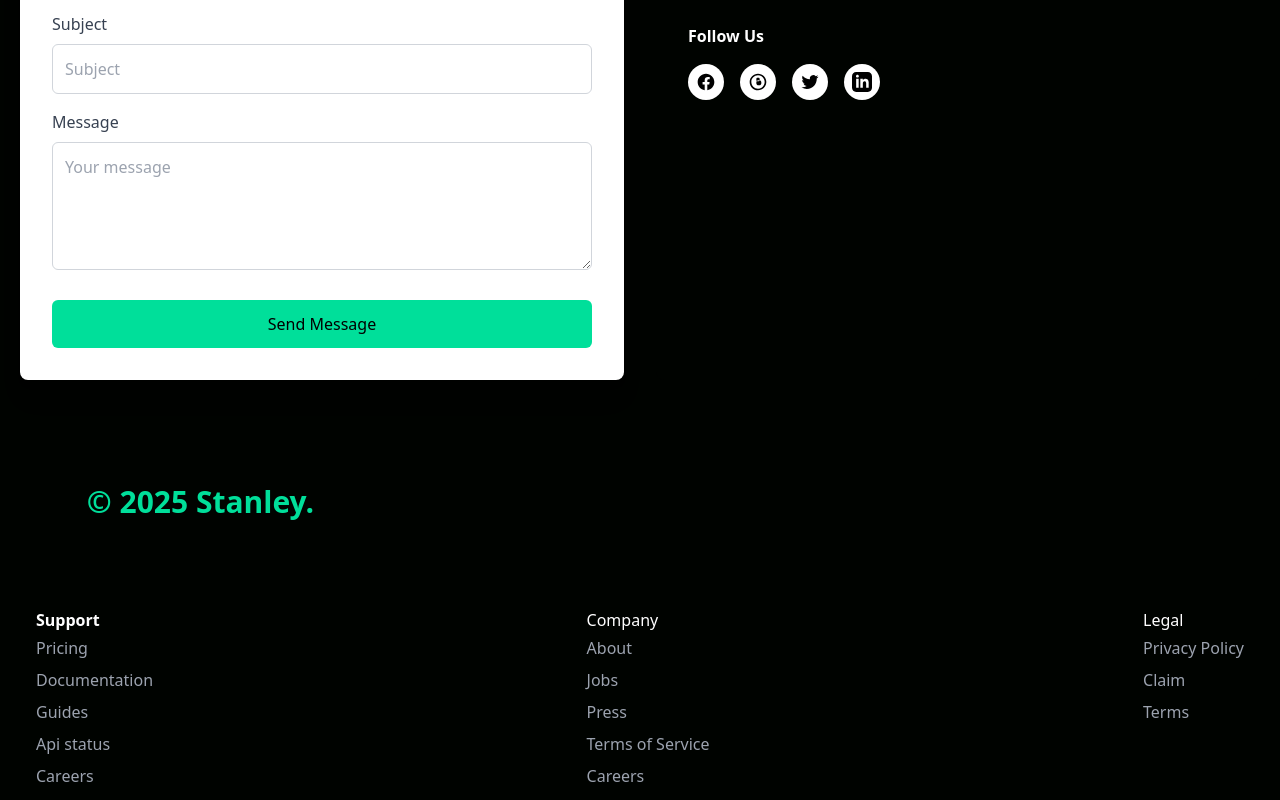
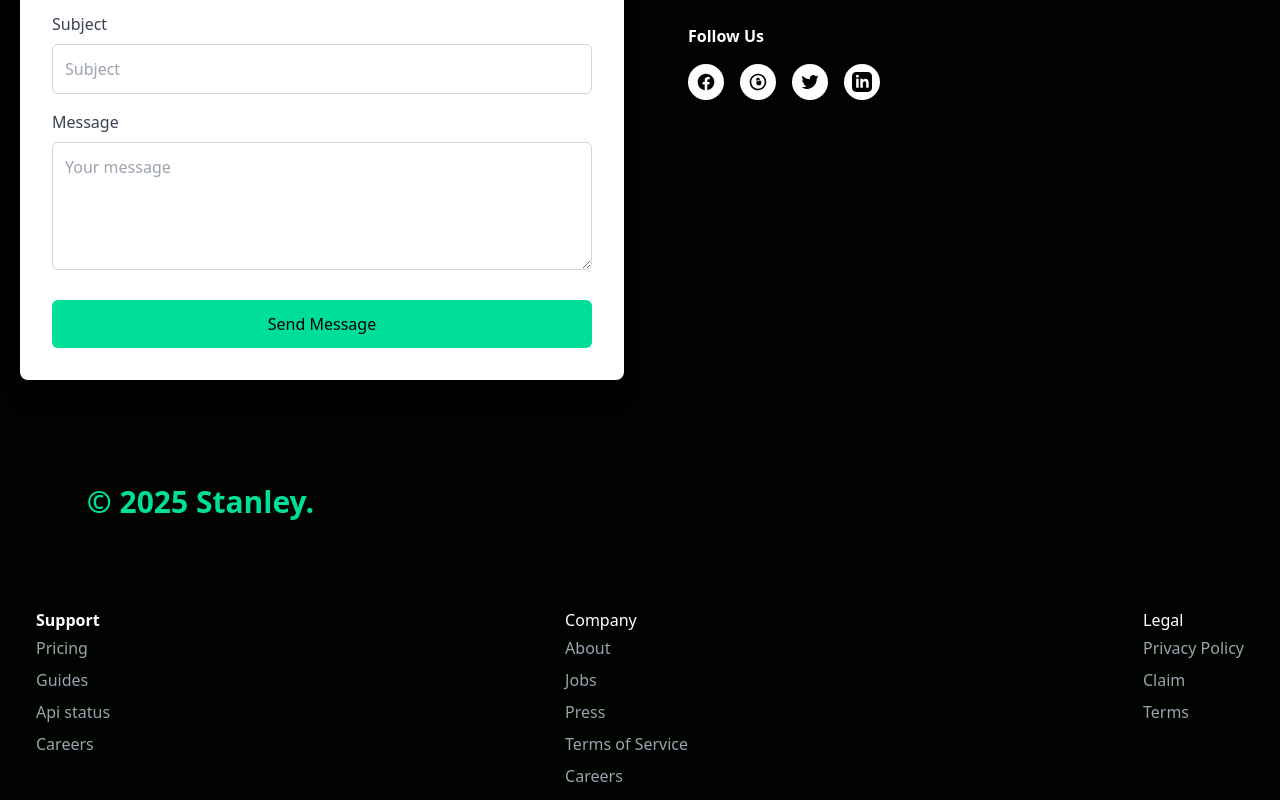
Before and after one commit to StanleyKioko/React-Tailwind-Vite-Simple-front-end, a React (Create React App) app: page /Contact in a window 1280 px wide. Shown: the part 600-1400 px from the top of the page. Built offline with nearby package versions, Linux system fonts and the light colour scheme.

Commit message:
Updated footer

```diff
--- a/src/components/Footer.jsx
+++ b/src/components/Footer.jsx
@@ -28,7 +28,6 @@ const Footer = () => {
             <h6 className="font-bold text-white">Support</h6>
             <ul>
                 <li className="py-1 text-gray-400">Pricing</li>
-                <li className="py-1 text-gray-400">Documentation</li>
                 <li className="py-1 text-gray-400">Guides</li>
                 <li className="py-1 text-gray-400">Api status</li>
                 <li className="py-1 text-gray-400">Careers</li>
```
